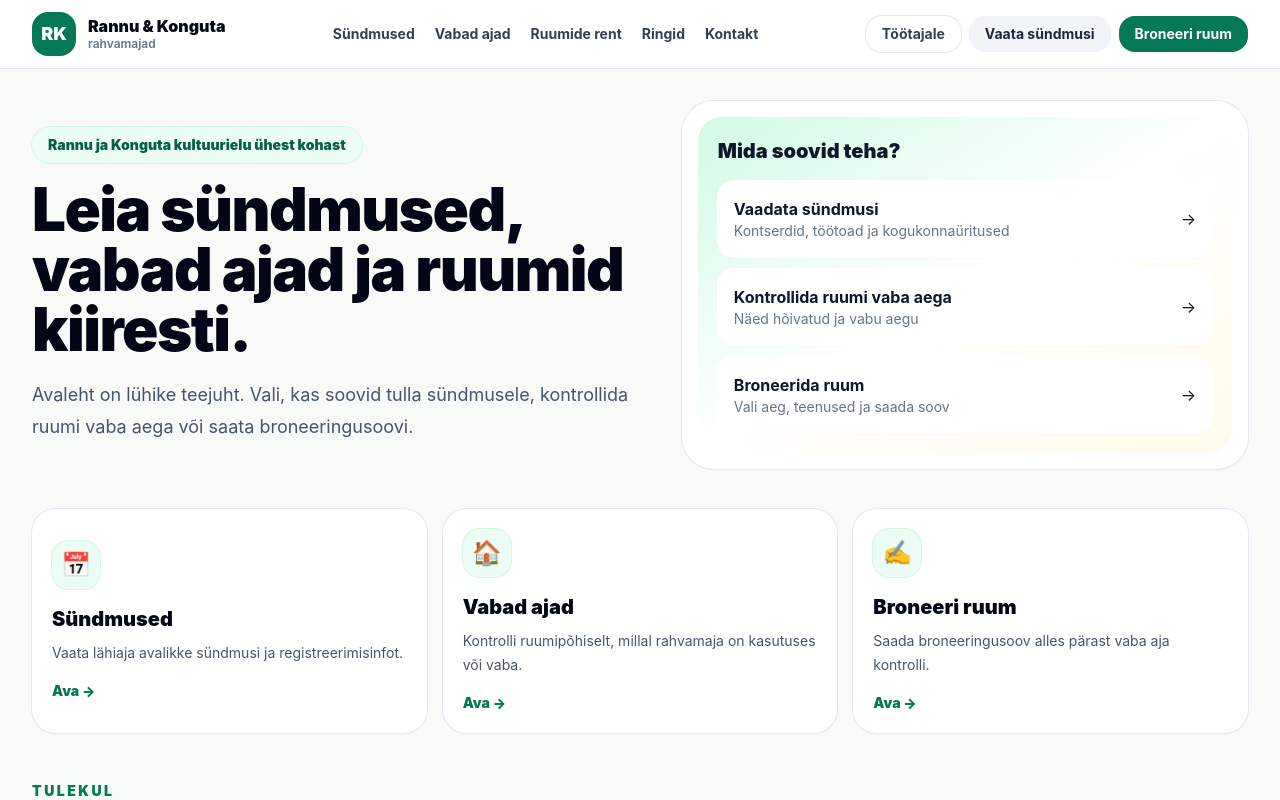
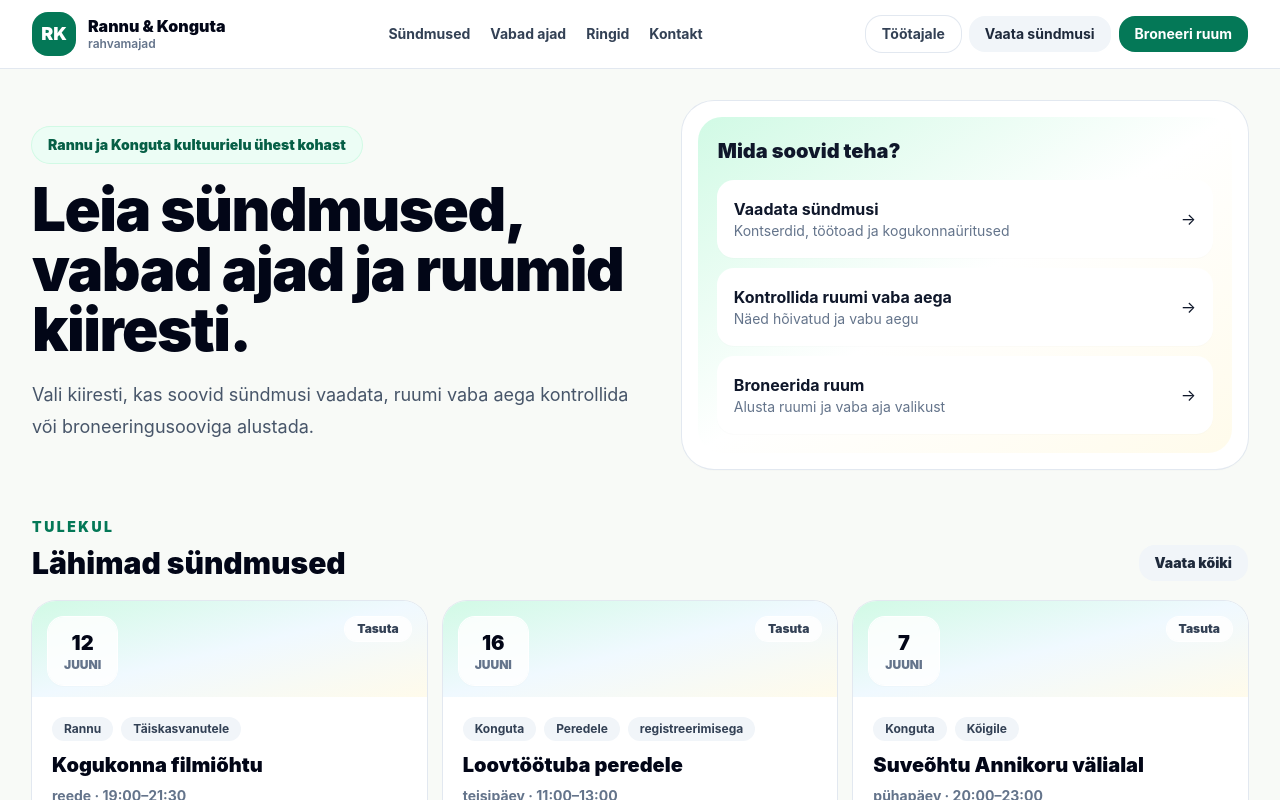
Before and after one commit to meeliskylaots/kultuuripesa, a React (Vite) app: page / in a window 1280 px wide. Shown: the top 800 px of the page. Built offline with nearby package versions, Linux system fonts and the light colour scheme; the HTML template or start-up script is replaced by a standard one.

Commit message:
Add files via upload

```diff
--- a/src/App.jsx
+++ b/src/App.jsx
@@ -181,7 +181,6 @@ function Header({ view, setView }) {
   const nav = [
     ['events', 'Sündmused'],
     ['availability', 'Vabad ajad'],
-    ['booking', 'Ruumide rent'],
     ['activities', 'Ringid'],
     ['contact', 'Kontakt']
   ]
@@ -198,13 +197,13 @@ function Header({ view, setView }) {
         </button>
         <nav className="hidden items-center gap-5 text-sm font-bold text-slate-700 lg:flex">
           {nav.map(([id, label]) => (
-            <button key={id} onClick={() => setView(id)} className={cx('hover:text-emerald-700', view === id && 'text-emerald-700')}>{label}</button>
+            <button key={id} onClick={() => setView(id)} className={cx('hover:text-emerald-700', (view === id || (id === 'availability' && ['roomDetail', 'booking'].includes(view))) && 'text-emerald-700')}>{label}</button>
           ))}
         </nav>
         <div className="hidden gap-2 md:flex">
           <button onClick={() => setView('login')} className="rounded-2xl bg-white px-4 py-2 text-sm font-bold text-slate-700 ring-1 ring-slate-200 hover:bg-slate-50">Töötajale</button>
           <button onClick={() => setView('events')} className="rounded-2xl bg-slate-100 px-4 py-2 text-sm font-bold text-slate-800 hover:bg-slate-200">Vaata sündmusi</button>
-          <button onClick={() => setView('booking')} className="rounded-2xl bg-emerald-700 px-4 py-2 text-sm font-bold text-white hover:bg-emerald-800">Broneeri ruum</button>
+          <button onClick={() => setView('availability')} className="rounded-2xl bg-emerald-700 px-4 py-2 text-sm font-bold text-white hover:bg-emerald-800">Broneeri ruum</button>
         </div>
       </div>
     </header>
@@ -265,7 +264,7 @@ function HomeView({ setView, events }) {
         <div>
           <p className="mb-4 inline-flex rounded-full bg-emerald-50 px-4 py-2 text-sm font-black text-emerald-800 ring-1 ring-emerald-100">Rannu ja Konguta kultuurielu ühest kohast</p>
           <h1 className="text-4xl font-black tracking-tight text-slate-950 md:text-6xl">Leia sündmused, vabad ajad ja ruumid kiiresti.</h1>
-          <p className="mt-5 max-w-2xl text-lg leading-8 text-slate-600">Avaleht on lühike teejuht. Vali, kas soovid tulla sündmusele, kontrollida ruumi vaba aega või saata broneeringusoovi.</p>
+          <p className="mt-5 max-w-2xl text-lg leading-8 text-slate-600">Vali kiiresti, kas soovid sündmusi vaadata, ruumi vaba aega kontrollida või broneeringusooviga alustada.</p>
         </div>
         <div className="rounded-[2rem] bg-white p-4 shadow-sm ring-1 ring-slate-200">
           <div className="rounded-[1.5rem] bg-gradient-to-br from-emerald-100 via-white to-amber-50 p-5">
@@ -273,15 +272,10 @@ function HomeView({ setView, events }) {
             <div className="grid gap-3">
               <button onClick={() => setView('events')} className="flex items-center justify-between rounded-2xl bg-white p-4 text-left shadow-sm ring-1 ring-white hover:bg-slate-50"><span><b>Vaadata sündmusi</b><span className="block text-sm text-slate-500">Kontserdid, töötoad ja kogukonnaüritused</span></span><span>→</span></button>
               <button onClick={() => setView('availability')} className="flex items-center justify-between rounded-2xl bg-white p-4 text-left shadow-sm ring-1 ring-white hover:bg-slate-50"><span><b>Kontrollida ruumi vaba aega</b><span className="block text-sm text-slate-500">Näed hõivatud ja vabu aegu</span></span><span>→</span></button>
-              <button onClick={() => setView('booking')} className="flex items-center justify-between rounded-2xl bg-white p-4 text-left shadow-sm ring-1 ring-white hover:bg-slate-50"><span><b>Broneerida ruum</b><span className="block text-sm text-slate-500">Vali aeg, teenused ja saada soov</span></span><span>→</span></button>
+              <button onClick={() => setView('availability')} className="flex items-center justify-between rounded-2xl bg-white p-4 text-left shadow-sm ring-1 ring-white hover:bg-slate-50"><span><b>Broneerida ruum</b><span className="block text-sm text-slate-500">Alusta ruumi ja vaba aja valikust</span></span><span>→</span></button>
             </div>
           </div>
         </div>
-      </section>
-      <section className="mt-10 grid gap-4 md:grid-cols-3">
-        <ActionCard icon="📅" title="Sündmused" text="Vaata lähiaja avalikke sündmusi ja registreerimisinfot." onClick={() => setView('events')} />
-        <ActionCard icon="🏠" title="Vabad ajad" text="Kontrolli ruumipõhiselt, millal rahvamaja on kasutuses või vaba." onClick={() => setView('availability')} />
-        <ActionCard icon="✍️" title="Broneeri ruum" text="Saada broneeringusoov alles pärast vaba aja kontrolli." onClick={() => setView('booking')} />
       </section>
       <section className="mt-12">
         <div className="mb-5 flex items-end justify-between gap-3">
@@ -511,7 +505,7 @@ function AvailabilityPanel({ events, activities, roomId, dateISO }) {
 function AvailabilityView({ events, activities, setView, setSelectedRoomId }) {
   return (
     <Page>
-      <SectionHeader eyebrow="Ruumide kasutus ja vabad ajad" title="Vali ruum ja vaata kalendrit" text="Kõigepealt vali ruum. Seejärel näed ruumi infot, kasutuskalendrit, vabu aegu ja saad jätkata broneeringuga." />
+      <SectionHeader eyebrow="Ruumide kasutus ja vabad ajad" title="Vali ruum ja vaata kalendrit" text="Vali ruum, vaata kalendrist vabu ja hõivatud aegu ning jätka broneeringuga ainult sobiva aja korral." />
       <div className="grid gap-5 md:grid-cols-2 lg:grid-cols-4">
         {rentalRooms.map((room) => (
           <RoomCard key={room.id} room={room} onOpen={() => { setSelectedRoomId(room.id); setView('roomDetail') }} />
@@ -526,7 +520,7 @@ function StepBadge({ step, current, label }) {
 }
 
 function BookingView({ events, activities, initialDraft }) {
-  const [step, setStep] = useState(1)
+  const [step, setStep] = useState(initialDraft ? 2 : 1)
   const [form, setForm] = useState({
     roomId: initialDraft?.roomId || rentalRooms[0].id,
     date: initialDraft?.date || '2026-06-20',
@@ -603,7 +597,7 @@ function BookingView({ events, activities, initialDraft }) {
 
   return (
     <Page>
-      <SectionHeader eyebrow="Ruumide rent" title="Broneeri ruum samm-sammult" text="Kõigepealt kontrollime ruumi ja aja sobivust. Alles pärast seda küsime sündmuse, teenuste ja kontaktide infot." />
+      <SectionHeader eyebrow="Broneeringusoov" title="Täienda andmed ja saada soov" text="Ruum ja aeg on valitud kalendrivaates. Nüüd lisa sündmuse, teenuste ja kontaktide info." />
       <div className="mb-5 flex gap-2 overflow-x-auto pb-2"><StepBadge step={1} current={step} label="Ruum ja aeg" /><StepBadge step={2} current={step} label="Sündmus" /><StepBadge step={3} current={step} label="Teenused" /><StepBadge step={4} current={step} label="Kontakt" /></div>
       <div className="grid gap-6 lg:grid-cols-[0.75fr_1.25fr]">
         <aside className="rounded-[1.5rem] bg-slate-950 p-6 text-white lg:sticky lg:top-24 lg:self-start">
```
